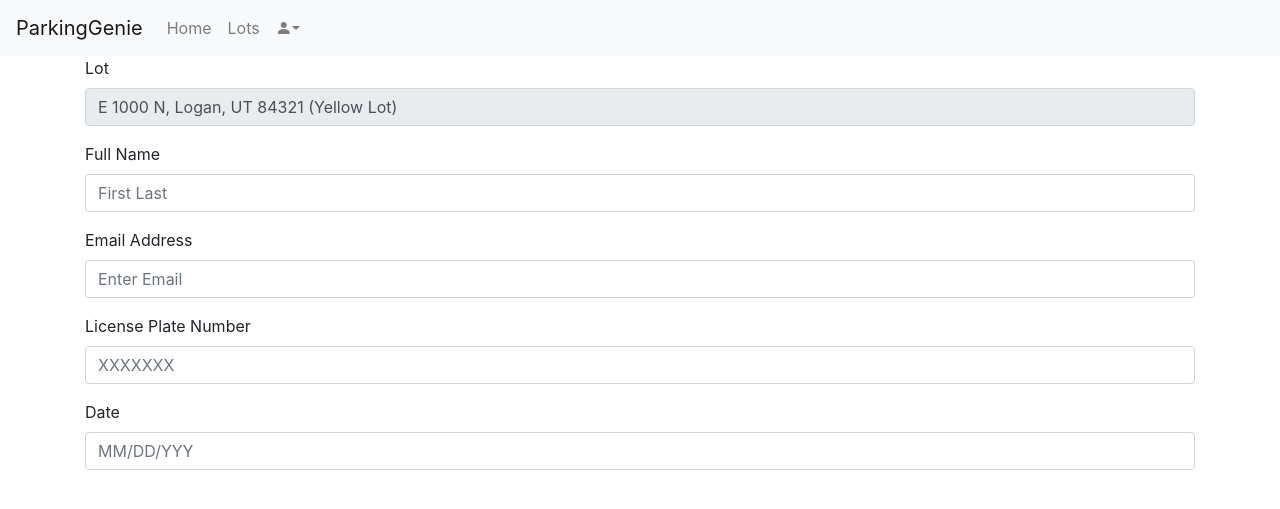
After one commit to katiecorcoran/cs3450-group-4, a Django app: template src/parkinggenie/parkingapp/templates/parking/reserveSpace.html in a window 1280 px wide. The commit adds this page. Shown: the top 509 px of the page. Run offline with Django 3.2, Linux system fonts and the light colour scheme; the template is opened without the code that fills it: values that come from a table or form of the project are taken from there, others are empty; data comes from the database, SQL or seed files in the repository; some libraries are stand-ins or nearby versions.

Commit message:
Added map, removed space model, added elements to lot page, reserve space page

```diff
--- a/src/parkinggenie/parkingapp/admin.py
+++ b/src/parkinggenie/parkingapp/admin.py
@@ -1,6 +1,5 @@
 from django.contrib import admin
 
-from .models import Lot, Space
+from .models import Lot
 
 admin.site.register(Lot)
-admin.site.register(Space)
--- a/src/parkinggenie/parkingapp/models.py
+++ b/src/parkinggenie/parkingapp/models.py
@@ -3,9 +3,7 @@ from django.db import models
 class Lot(models.Model):
     total_spaces = models.IntegerField(default=0)
     available_spaces = models.IntegerField(default=0)
+    available_spaces_lrg = models.IntegerField(default=0)
     reserved_spaces = models.IntegerField(default=0)
-
-class Space(models.Model):
-    lot = models.ForeignKey(Lot, on_delete=models.CASCADE)
-    is_reserved = models.BooleanField(default=False)
-    cost = models.IntegerField(default=0)
+    location = models.CharField(default='', max_length=10000)
+    nickname = models.CharField(default='', max_length=10000)
--- /dev/null
+++ b/src/parkinggenie/parkingapp/static/parking/style.css
@@ -0,0 +1,7 @@
+.title-heading {
+    padding: 20px
+}
+
+.reserve-button {
+    padding: 20px
+}
--- a/src/parkinggenie/parkingapp/templates/base.html
+++ b/src/parkinggenie/parkingapp/templates/base.html
@@ -1,3 +1,5 @@
+{% load static %}
+
 <!DOCTYPE html>
 <html lang="en">
     <head>
@@ -5,7 +7,10 @@
         <meta name="viewport" content="width=device-width, initial-scale=1, shrink-to-fit=no">
         <link rel="stylesheet" href="https://stackpath.bootstrapcdn.com/bootstrap/4.5.0/css/bootstrap.min.css" integrity="sha384-9aIt2nRpC12Uk9gS9baDl411NQApFmC26EwAOH8WgZl5MYYxFfc+NcPb1dKGj7Sk" crossorigin="anonymous">
         <link rel="stylesheet" href="https://cdn.jsdelivr.net/npm/bootstrap-icons@1.4.0/font/bootstrap-icons.css">
+        <link rel="stylesheet" type="text/css" href="{% static 'parking/style.css' %}">
         <title>{% block title %}Home {% endblock title %}</title>
+        {% block additionalHeaderContent %}
+        {% endblock additionalHeaderContent%}
     </head>
     <body>
         <nav class="navbar navbar-expand-lg navbar-light bg-light">
--- a/src/parkinggenie/parkingapp/templates/parking/lots.html
+++ b/src/parkinggenie/parkingapp/templates/parking/lots.html
@@ -3,18 +3,21 @@
 
 {% block content %}
 <div class="container-fluid">
+<h2 class="title-heading">Available Lots</h2>
     {% if lot_list %}
             <table class="table table-condensed">
                 <thead>
                     <tr>
                         <th>Lot</th>
+                        <th>Location</th>
                         <th>Available Spots</th>
                     </tr>
                 </thead>
                 <tbody>
                 {% for lot in lot_list %}
                     <tr>
-                        <td><a href="/parking/lots/{{ lot.id }}/"> Lot {{lot.id}}</a></td>
+                        <td><a href="/parking/lots/{{ lot.id }}/">{{lot.nickname}}</a></td>
+                        <td>{{lot.location}} </td>
                         <td>{{ lot.available_spaces }}</td>
                     </tr>
                 {% endfor %}
--- /dev/null
+++ b/src/parkinggenie/parkingapp/templates/parking/reserveSpace.html
@@ -0,0 +1,50 @@
+{% extends 'base.html' %}
+{% block title %}Home{% endblock title %}
+{% block additionalHeaderContent %}
+<script type="text/javascript" src="https://code.jquery.com/jquery-1.11.3.min.js"></script>
+
+<script type="text/javascript" src="https://cdnjs.cloudflare.com/ajax/libs/bootstrap-datepicker/1.4.1/js/bootstrap-datepicker.min.js"></script>
+<link rel="stylesheet" href="https://cdnjs.cloudflare.com/ajax/libs/bootstrap-datepicker/1.4.1/css/bootstrap-datepicker3.css"/>
+
+<script>
+    $(document).ready(function(){
+      var date_input=$('input[name="date"]'); //our date input has the name "date"
+      var container=$('.bootstrap-iso form').length>0 ? $('.bootstrap-iso form').parent() : "body";
+      var options={
+        format: 'mm/dd/yyyy',
+        container: container,
+        todayHighlight: true,
+        autoclose: true,
+      };
+      date_input.datepicker(options);
+    })
+</script>
+{% endblock additionalHeaderContent%}
+{% block content %}
+
+<div class="container">
+<form>
+    <div class="form-group">
+        <label for="lot">Lot</label>
+        <input type="text" readonly class="form-control" id="lot" value="{{lot.location}} ({{lot.nickname}})">
+    </div>
+    <div class="form-group">
+        <label for="fullName">Full Name</label>
+        <input type="text" class="form-control" id="fullName" placeholder="First Last">
+    </div>
+    <div class="form-group">
+        <label for="email">Email Address</label>
+        <input type="email" class="form-control" id="email" placeholder="Enter Email">
+    </div>
+    <div class="form-group">
+        <label for="licenseNo">License Plate Number</label>
+        <input type="text" class="form-control" id="licenseNo" placeholder="XXXXXXX">
+    </div>
+    <div class="form-group"> <!-- Date input -->
+        <label class="control-label" for="date">Date</label>
+        <input class="form-control" id="date" name="date" placeholder="MM/DD/YYY" type="text"/>
+    </div>
+</form>
+</div>
+
+{% endblock content %}
--- a/src/parkinggenie/parkingapp/urls.py
+++ b/src/parkinggenie/parkingapp/urls.py
@@ -5,7 +5,6 @@ from . import views
 urlpatterns = [
     path('', views.index, name='index'),
     path('lots/', views.lots, name='lots'),
-    path('spaces/<int:lot_id>/', views.spaces, name='spaces'),
-    path('spaces/<int:space_id>/reserve/', views.reserve_space, name='reserve_space'),
+    path('spaces/<int:lot_id>/reserve/', views.reserve_space, name='reserve_space'),
     path('lots/<int:lot_id>/', views.lot, name='lot')
 ]
```
Also changed, not shown: src/parkinggenie/parkingapp/templates/parking/lot.html (+46 -10 lines), src/parkinggenie/parkingapp/views.py (+8 -7 lines), src/parkinggenie/db.sqlite3, src/parkinggenie/parkingapp/migrations/0002_lot_location.py (added), src/parkinggenie/parkingapp/migrations/0003_lot_nickname.py (added), src/parkinggenie/parkingapp/migrations/0004_delete_space.py (added), src/parkinggenie/parkingapp/migrations/0005_lot_available_spaces_lrg.py (added).
